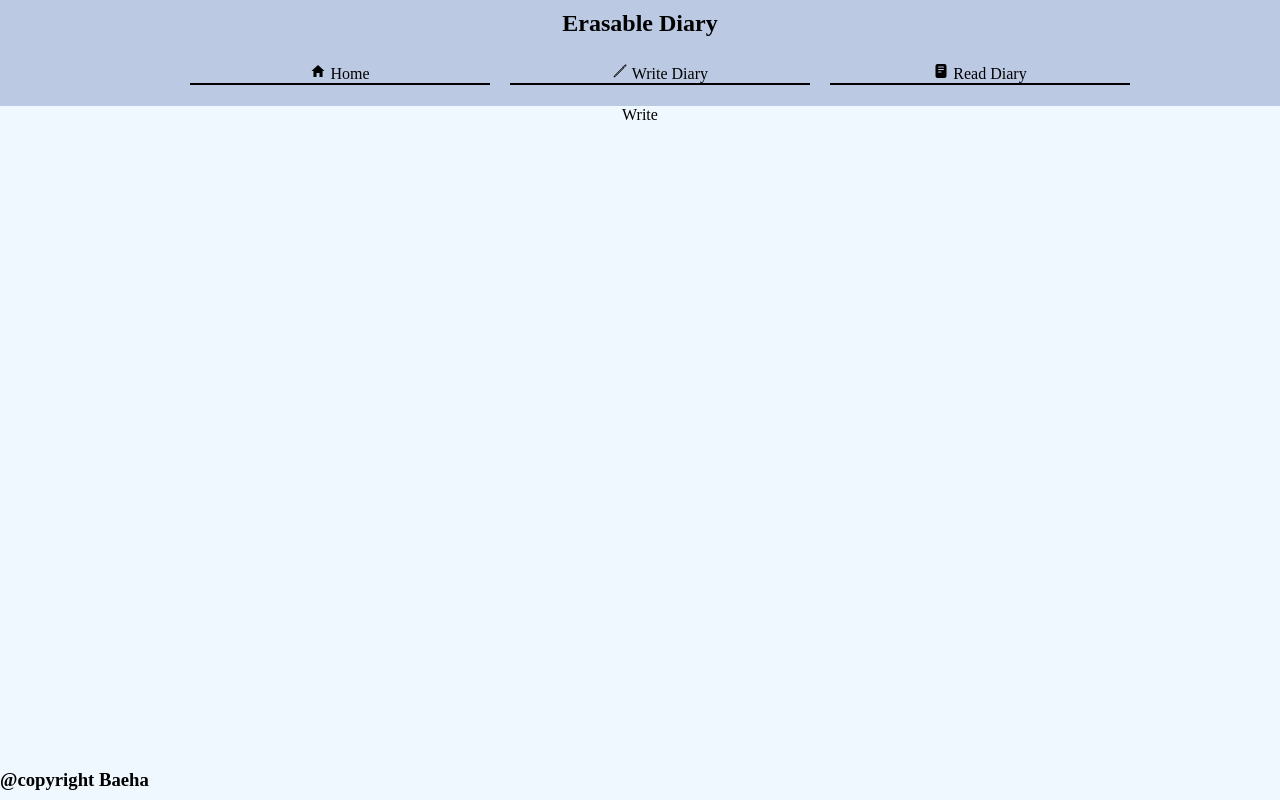
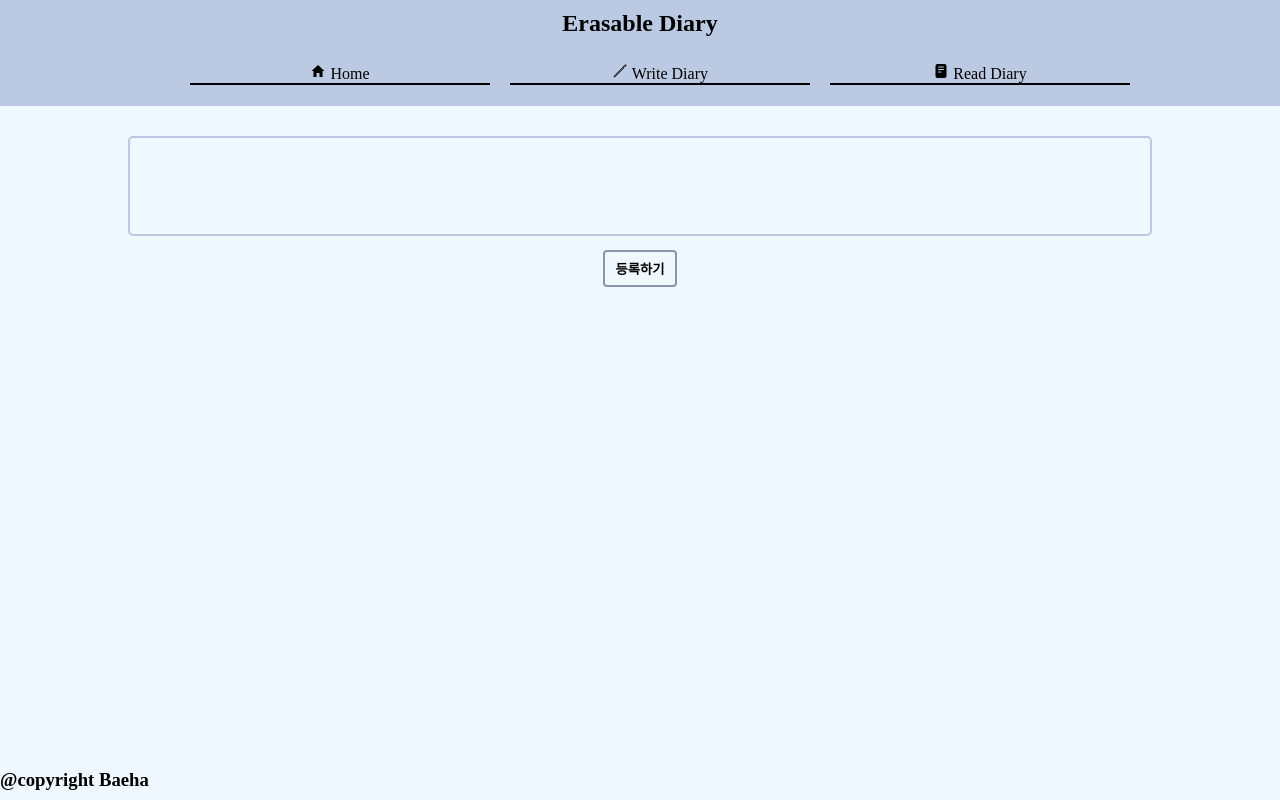
Before and after one commit to baehayoung/ErasableDiary, a React (Create React App) app in the folder erasable-diary/: page /write in a window 1280 px wide. Built offline with nearby package versions, Linux system fonts and the light colour scheme; a web font is replaced by a local one.

Commit message:
Add logic of write and read based on sessionstorage
:Detailed Notes:
1) Add component - button, form
2) Implement of read and write page
3) Add session storage to store and show item

:Others:
N

```diff
--- /dev/null
+++ b/erasable-diary/src/components/Button/Button.module.scss
@@ -0,0 +1,18 @@
+button {
+    margin: 0;
+    width: auto;
+    padding: 7px 10px;
+    margin-top: 10px;
+    border-radius: 4px;
+    color: rgb(0, 0, 0);
+    border: 2px solid #8896af;
+    background-color: transparent;
+
+    font-weight: 600;
+    font-family: 'DAEAM_LEE_TAE_JOON';
+}
+
+button:hover {
+    cursor: pointer;
+    background-color: #8896af;
+}
--- /dev/null
+++ b/erasable-diary/src/components/Button/index.tsx
@@ -0,0 +1,16 @@
+import './Button.module.scss';
+
+const Button = (props: {
+    children: React.ReactNode,
+    clickHandler: React.MouseEventHandler<HTMLButtonElement>
+}) => {
+    return (
+        <div>
+            <button onClick={props.clickHandler}>
+                {props.children}
+            </button>
+        </div>
+    )
+}
+
+export default Button;
--- /dev/null
+++ b/erasable-diary/src/components/Form/Form.module.scss
@@ -0,0 +1,29 @@
+textarea {
+    width: 80%;
+    height: auto;
+    min-height: 100px;
+    max-height: 450px;
+    padding: 10px 30px;
+    box-sizing: border-box;
+    border: solid 2px #bbc9e2;
+    background-color: transparent;
+    border-radius: 5px;
+    font-size: 16px;
+    margin-top: 30px;
+    resize: none;
+}
+
+textarea::-webkit-scrollbar {
+    width: 10px;
+}
+
+textarea::-webkit-scrollbar-thumb {
+    background-color: #2f3542;
+    border-radius: 10px;
+}
+
+textarea::-webkit-scrollbar-track {
+    background-color: grey;
+    border-radius: 10px;
+    box-shadow: inset 0px 0px 5px white;
+}
--- /dev/null
+++ b/erasable-diary/src/components/Form/Form.tsx
@@ -0,0 +1,31 @@
+import { useCallback, useRef } from 'react';
+import Button from '../Button';
+
+import './Form.module.scss';
+
+const Form = (props: {
+    changeHandler: React.ChangeEventHandler<HTMLTextAreaElement>,
+    submitHandler: React.FormEventHandler<HTMLFormElement>
+}) => {
+    const textRef = useRef<HTMLTextAreaElement>(null);
+
+    const handleResizeHeight = useCallback(() => {
+        if (textRef?.current) {
+            textRef.current.style.height = textRef.current.scrollHeight + "px";
+        }
+    }, []);
+
+    return (
+        <form onSubmit={props.submitHandler}>
+            <textarea
+                rows={1}
+                ref={textRef}
+                onChange={props.changeHandler}
+                onInput={handleResizeHeight}
+            />
+            <Button clickHandler={() => { }}>등록하기</Button>
+        </form>
+    )
+}
+
+export default Form;
--- /dev/null
+++ b/erasable-diary/src/views/Page.module.scss
@@ -0,0 +1,8 @@
+.itemContainer {
+    margin: auto;
+    display: flex;
+    padding: 10px 30px;
+    max-width: 700px;
+    border: 1px solid black;
+    justify-content: space-between;
+}
--- a/erasable-diary/src/views/ReadPage.tsx
+++ b/erasable-diary/src/views/ReadPage.tsx
@@ -1,6 +1,22 @@
+import css from "./Page.module.scss";
+
+interface itemTypes {
+    contents: string,
+    time: string
+}
+
 const ReadPage = () => {
+    // window.sessionStorage.removeItem("diary");
+    const sessionDiary = JSON.parse(window.sessionStorage.getItem("diary") || "[]");
+    console.log(sessionDiary)
+
     return (
-        <div>Read</div>
+        <div>
+            {sessionDiary?.map((item: itemTypes, idx: number) => <div className={css.itemContainer}>
+                <div key={idx} className={css.item}>{item.contents}</div>
+                <div key={idx} className={css.item}>{item.time}</div>
+            </div>)}
+        </div>
     )
 }
 
--- a/erasable-diary/src/views/WritePage.tsx
+++ b/erasable-diary/src/views/WritePage.tsx
@@ -1,6 +1,22 @@
+import { useState } from 'react';
+import Form from '../components/Form/Form';
+import { useNavigate } from 'react-router-dom';
+
 const WritePage = () => {
+    const navigate = useNavigate();
+    const sessionDiary = JSON.parse(window.sessionStorage.getItem("diary") || "[]");
+    const [diary, setDiary] = useState("");
+
     return (
-        <div>Write</div>
+        <div>
+            <Form
+                changeHandler={(event) => { setDiary(event.target.value) }}
+                submitHandler={() => {
+                    window.sessionStorage.setItem("diary", JSON.stringify([...sessionDiary, { contents: diary, time: new Date().toLocaleString() }]));
+                    navigate('/read');
+                }}
+            />
+        </div>
     )
 }
 
```
